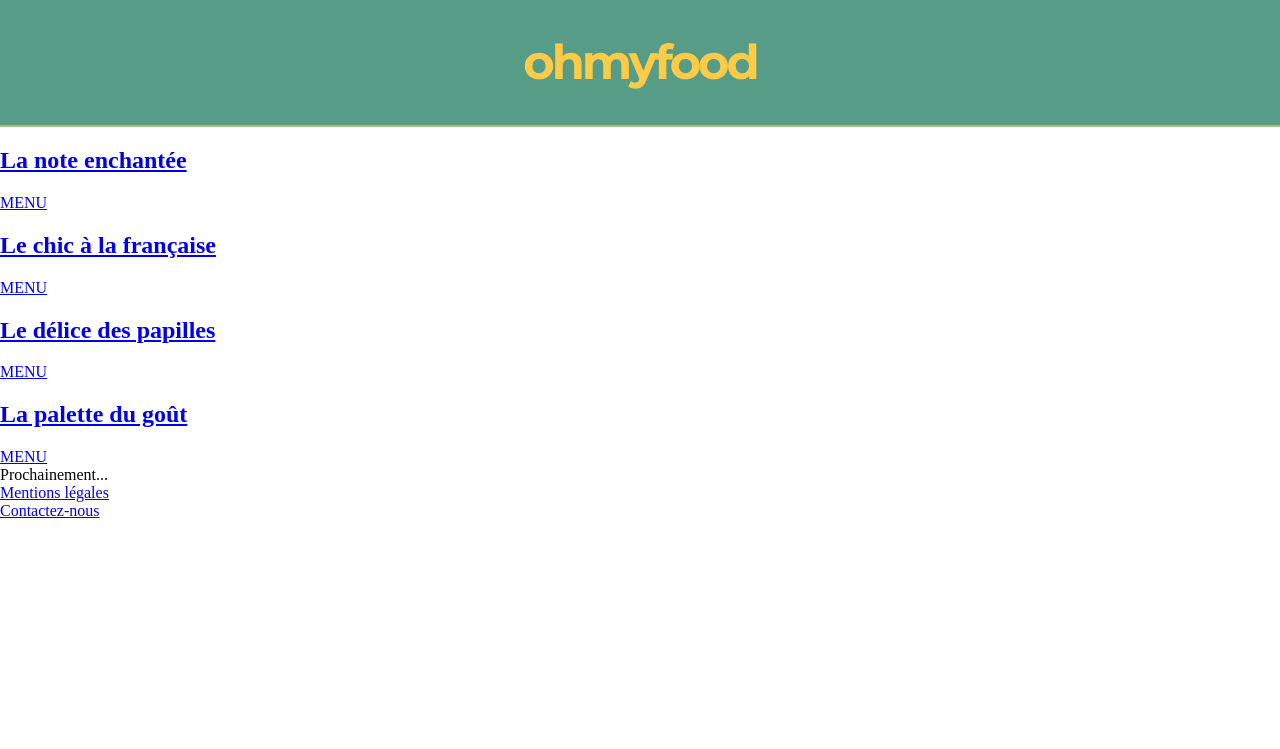
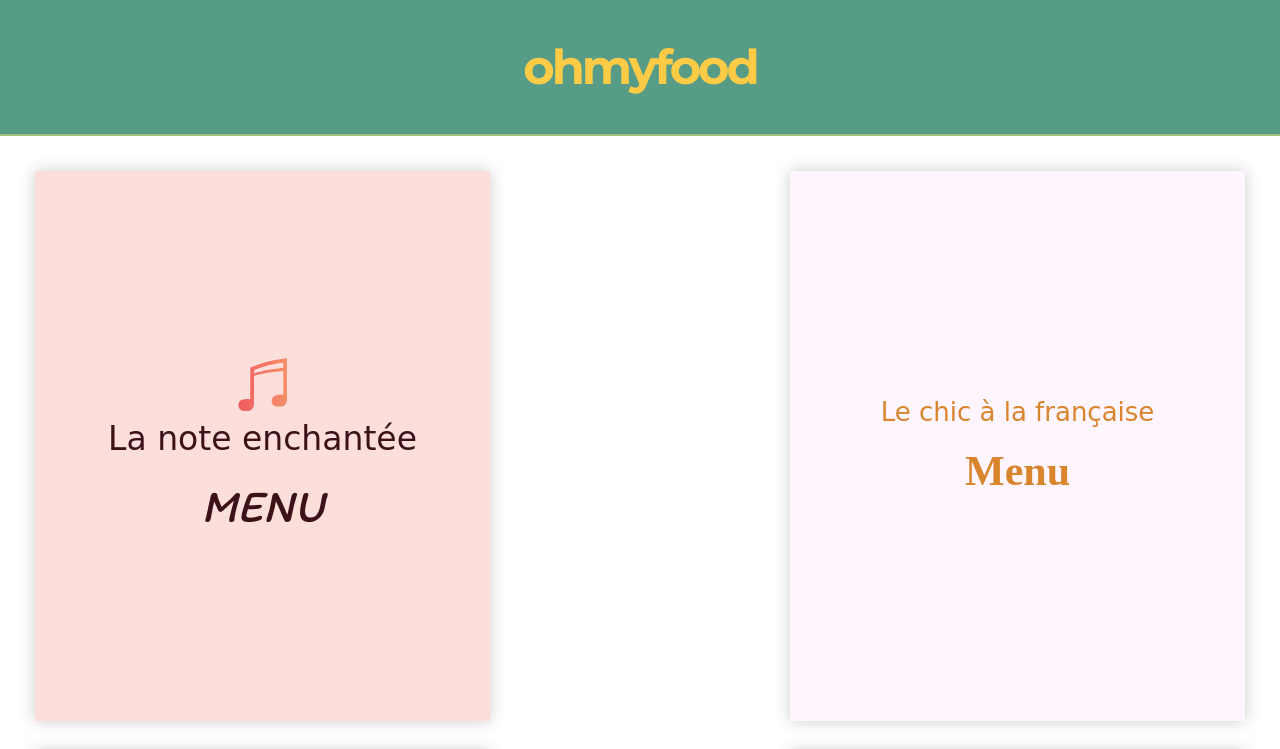
Before and after one commit to cdesurmo64/ohmyfood, a plain HTML site: page home.html in a window 1280 px wide. Shown: the top 749 px of the page. Drawn offline with Linux system fonts and the light colour scheme; a web font is replaced by a local one.

Commit message:
*Update* STYLE : home main content CSS style + Music note SVG

```diff
--- a/home.html
+++ b/home.html
@@ -7,7 +7,7 @@
         <!--To load the style sheet-->
         <link rel="stylesheet" href="./sass/main.css">
         <!--To load the google fonts-->
-        <link href="https://fonts.googleapis.com/css?family=Caveat|Croissant+One|Dancing+Script:500|Devonshire|Itim|Kaushan+Script|Montserrat:700&display=swap" rel="stylesheet">
+        <link href="https://fonts.googleapis.com/css?family=Caveat|Croissant+One|Dancing+Script:500|Devonshire|Itim|Kaushan+Script|Montserrat:400,700&display=swap" rel="stylesheet">
 
     </head>
 
@@ -20,31 +20,32 @@
         <main>
             <section class="menu">
 
-                <article class="menu__prev--note">
+                <article class="menu__prev menu__prev--note">
                     <a href="menu-note.html">
+                        <img src="images/menu1-music-note.svg" width="50" alt="Note de musique">
                         <h2>La note enchantée</h2>
                         <span>MENU</span>
                     </a>
                 </article>
 
-                <article class="menu__prev--chic">
+                <article class="menu__prev menu__prev--chic">
                     <a href="menu-chic.html">
                         <h2>Le chic à la française</h2>
-                        <span>MENU</span>
+                        <span>Menu</span>
                     </a>
                 </article>
 
-                <article class="menu__prev--delight">
+                <article class="menu__prev menu__prev--delight">
                     <a href="menu-delight.html">
                         <h2>Le délice des papilles</h2>
-                        <span>MENU</span>
+                        <span>Menu</span>
                     </a>
                 </article>
 
-                <article class="menu__preview--taste">
+                <article class="menu__prev menu__prev--taste">
                     <a href="menu-taste.html">
                         <h2>La palette du goût</h2>
-                        <span>MENU</span>
+                        <span>Menu</span>
                     </a>
                 </article>
             </section>
--- a/sass/base/_global.scss
+++ b/sass/base/_global.scss
@@ -1,12 +1,20 @@
-html{
+html {
   font-size: 62.5%;
 
-  body{
+  body {
     font-size: 1.6rem;
     margin: 0;
 
     h1 {
       margin: 0;
     }
+
+    h2{
+      margin: 0;
+    }
+
+    a {
+      text-decoration: none;
+    }
   }
 }
--- a/sass/layouts/_header.scss
+++ b/sass/layouts/_header.scss
@@ -2,12 +2,12 @@ header {
   text-align: center;
   background-color: $primary-color;
   border-bottom: 2px solid $primary-color-border;
+  padding: 38px 0;
   h1 {
     font-family: $montserrat;
     font-size: 4.8rem;
     font-weight: 700;
     color: $primary-color-text;
-    line-height: 12.5rem;
     letter-spacing: -3px;
   }
 }
--- /dev/null
+++ b/sass/layouts/_home.scss
@@ -0,0 +1,141 @@
+main {
+  padding: 35px;
+
+
+  .menu {
+    margin: 0 auto;
+
+
+    &__prev {
+      height: 550px;
+      margin-bottom: 30px;
+      box-shadow: 0 0 15px $menu-prev-shadow-color;
+      display: flex;
+
+      a {
+        margin: auto;
+        text-align: center;
+        font-size: 3rem;
+      }
+
+      h2 {
+        margin-bottom: 20px;
+      }
+
+      &--note {
+        background-color: $menu-note-box-color;
+
+        h2 {
+          font-family: $devonshire;
+          font-weight: 500;
+          font-size: 3.3rem;
+          color: $menu-note-name-color;
+        }
+
+        span {
+          font-family: $itim;
+          font-size: 4.6rem;
+          font-style: italic;
+          color: $menu-note-name-color;
+        }
+      }
+
+      &--chic {
+        background-color: $menu-chic-box-color;
+
+        h2 {
+          font-family: $croissant;
+          font-size: 2.6rem;
+          font-weight: 500;
+          color: $menu-chic-name-color;
+        }
+
+        span {
+          font-family: $times;
+          font-size: 4.2rem;
+          font-weight: 600;
+          color: $menu-chic-name-color;
+        }
+      }
+
+      &--delight {
+        background-color: $menu-delight-box-color;
+
+        h2 {
+          font-family: $dancing;
+          font-size: 4.3rem;
+          font-weight: 500;
+          color: $menu-delight-name-color;
+        }
+
+        span {
+          font-family: $caveat;
+          font-size: 5.3rem;
+          font-weight: 500;
+          color: $menu-delight-name-color;
+        }
+      }
+
+      &--taste {
+        background-color: $menu-taste-box-color;
+
+        h2 {
+          font-family: $kaushan;
+          font-size: 3.8rem;
+          font-weight: 500;
+          color: $menu-taste-name-color;
+        }
+
+        span {
+          font-family: $caveat;
+          font-size: 5.3rem;
+          font-weight: 500;
+          color: $menu-taste-name-color;
+        }
+      }
+    }
+  }
+
+  .soon {
+    text-align: center;
+    margin: 10px auto;
+
+    .soon__anim {
+      background-color: $primary-color;
+      color: $primary-color-text;
+      border-radius: 15px;
+      font-family: $montserrat;
+      font-size: 2.5rem;
+      margin: 60px 90px;
+      line-height: 5.8rem;
+    }
+
+  }
+}
+
+
+/************************TABLETS OVERRIDE STYLE************************/
+//@media (min-width: 768px) {
+//
+//  main {
+//
+//    .menu {
+//      display: flex;
+//      flex-wrap: wrap;
+//      justify-content: space-between;
+//      align-items: center;
+//      align-content: space-between;
+//
+//
+//      &__prev {
+//        width: 455px;
+//      }
+//    }
+//  }
+//
+//}
+
+/************************DESKTOPS OVERRIDE STYLE************************/
+//@media (min-width: 992px) {
+//
+//}
--- a/sass/main.scss
+++ b/sass/main.scss
@@ -2,4 +2,5 @@
 @import "./base/global";
 @import "./base/typography";
 @import "./layouts/header";
+@import "./layouts/home";
 @import "./layouts/footer";
--- a/sass/utils/_variables.scss
+++ b/sass/utils/_variables.scss
@@ -2,3 +2,17 @@
 $primary-color: #579C87;
 $primary-color-border: #A1C181;
 $primary-color-text: #FDCB46;
+
+$menu-prev-shadow-color: #CCCCCC;
+
+$menu-note-box-color: #FCDFDB;
+$menu-note-name-color: #3C1218;
+
+$menu-chic-box-color: #FFF5FE;
+$menu-chic-name-color: #D8852E;
+
+$menu-delight-box-color: #F9F9F9;
+$menu-delight-name-color: #0887FB;
+
+$menu-taste-box-color: #FDFFFD;
+$menu-taste-name-color: #72BF56;
```
Also changed, not shown: images/menu1-music-note.svg (added), sass/main.css, 1 other file.
